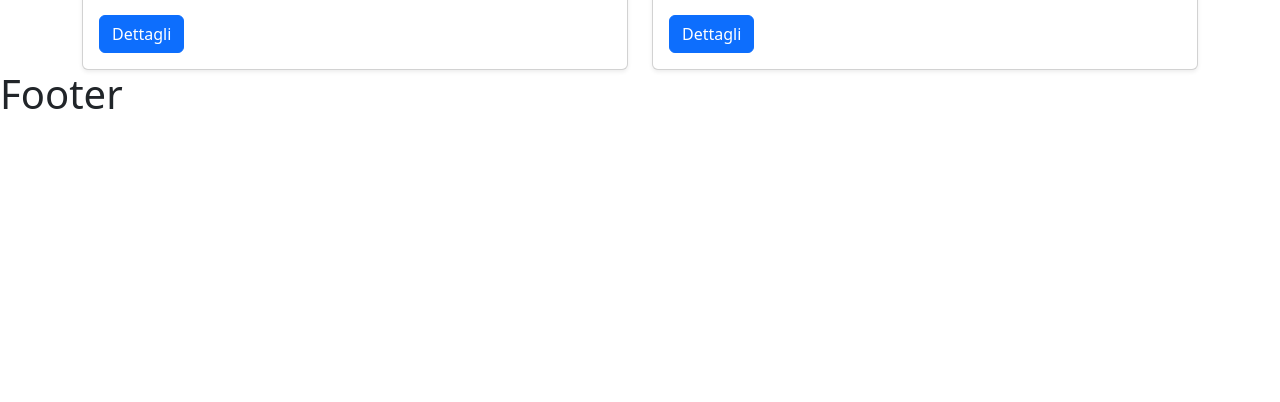
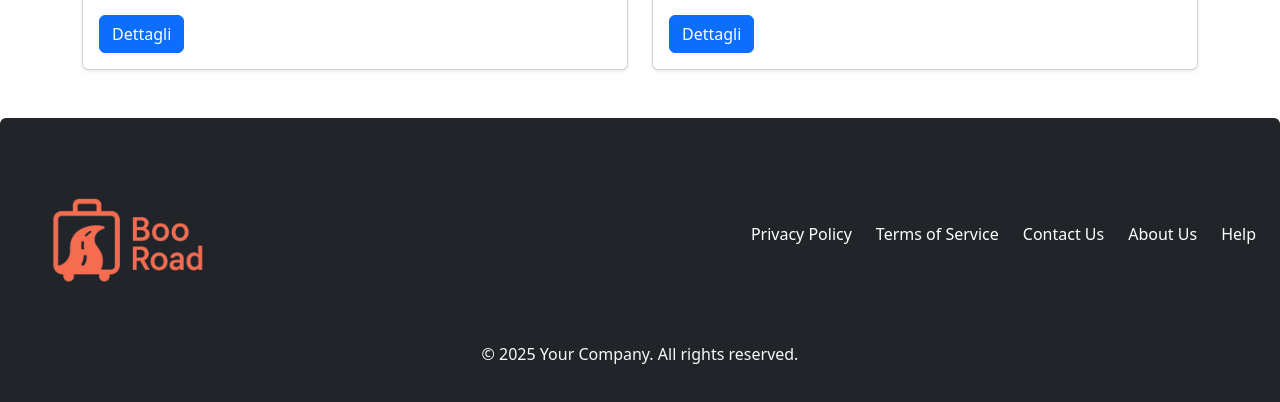
Before and after one commit to mattiacoli/BooRoad, a React (Vite) app: page / in a window 1280 px wide. Shown: the part 1362-1764 px from the top of the page. Before the commit the page ends 1488 px from the top, so only its background shows below. Built offline with nearby package versions, Linux system fonts and the light colour scheme; the HTML template or start-up script is replaced by a standard one.

Commit message:
Implement footer component with navigation links and styling

```diff
--- a/src/components/Footer.jsx
+++ b/src/components/Footer.jsx
@@ -1,7 +1,41 @@
 export default function Footer() {
-    return (
-        <>
-            <h1>Footer</h1>
-        </>
-    )
+  return (
+    <>
+      <footer className="bg-dark text-light p-4 mt-5 rounded-top">
+
+        <div className="row justify-content-between align-items-center">
+          <div className="col-4">
+            <img src="src/assets/logo.png" style={{ width: "200px" }} alt="" />
+          </div>
+          <div className="col-8">
+
+            <ul className="list-unstyled d-flex gap-4 justify-content-end">
+              <li className="">
+                <a href="#">Privacy Policy</a>
+              </li>
+              <li>
+                <a href="#">Terms of Service</a>
+              </li>
+              <li>
+                <a href="#">Contact Us</a>
+              </li>
+              <li>
+                <a href="#">About Us</a>
+              </li>
+              <li>
+                <a href="#">Help</a>
+              </li>
+            </ul>
+
+          </div>
+        </div>
+        <div className="row">
+          <div className="col text-center">
+            <p>© 2025 Your Company. All rights reserved.</p>
+          </div>
+        </div>
+
+      </footer>
+    </>
+  )
 }
--- a/src/index.css
+++ b/src/index.css
@@ -1,5 +1,8 @@
 @import 'bootstrap';
 @import 'bootstrap-icons';
+
+
+
 
 /* #region header  */
 .menu_item {
@@ -12,3 +15,16 @@
 }
 
 /* #endregion header  */
+
+
+footer {
+  a {
+    text-decoration: none;
+    color: rgb(255, 255, 255);
+
+    &:hover {
+      cursor: pointer;
+      color: rgb(38, 108, 201);
+    }
+  }
+}
```
